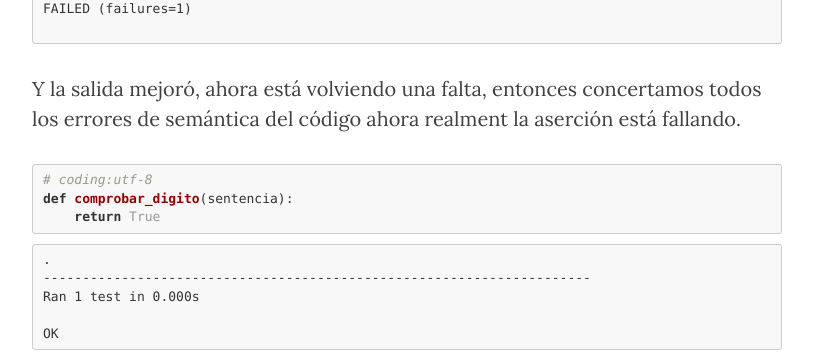
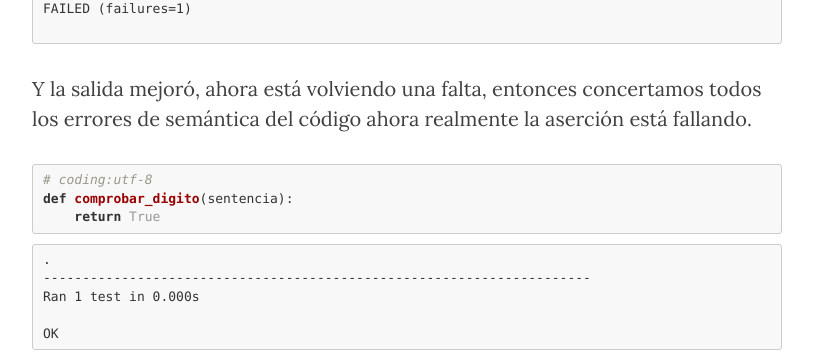
Before and after one commit to python-chile/pythonchile_old, a Jekyll site: the page built from _posts/2018-07-02-Pruebas-Unitarias.markdown, in a window 1280 px wide and 900 px high, scrolled down 3305 px. Shown: the part 184-536 px from the top of the window, without its empty margins (233-1046 px from the left). Built offline with Jekyll 4.4.1, drawn with Linux system fonts in a browser that asks for light colours; nearby versions of some CDN libraries; comment, search, counter and statistics services are not loaded; some of the changed text lies outside the part shown.

Commit message:
mini fix

````diff
--- a/_posts/2018-07-02-Pruebas-Unitarias.markdown
+++ b/_posts/2018-07-02-Pruebas-Unitarias.markdown
@@ -185,7 +185,7 @@ FAILED (failures=1)
 ```
 
 Y la salida mejoró, ahora está volviendo una falta, entonces concertamos
-todos los errores de semántica del código ahora realment la aserción
+todos los errores de semántica del código ahora realmente la aserción
 está fallando.
 
 {% highlight python %}
````
Also changed, not shown: other parts of _posts/2018-07-02-Pruebas-Unitarias.markdown (+1 -1 lines).
